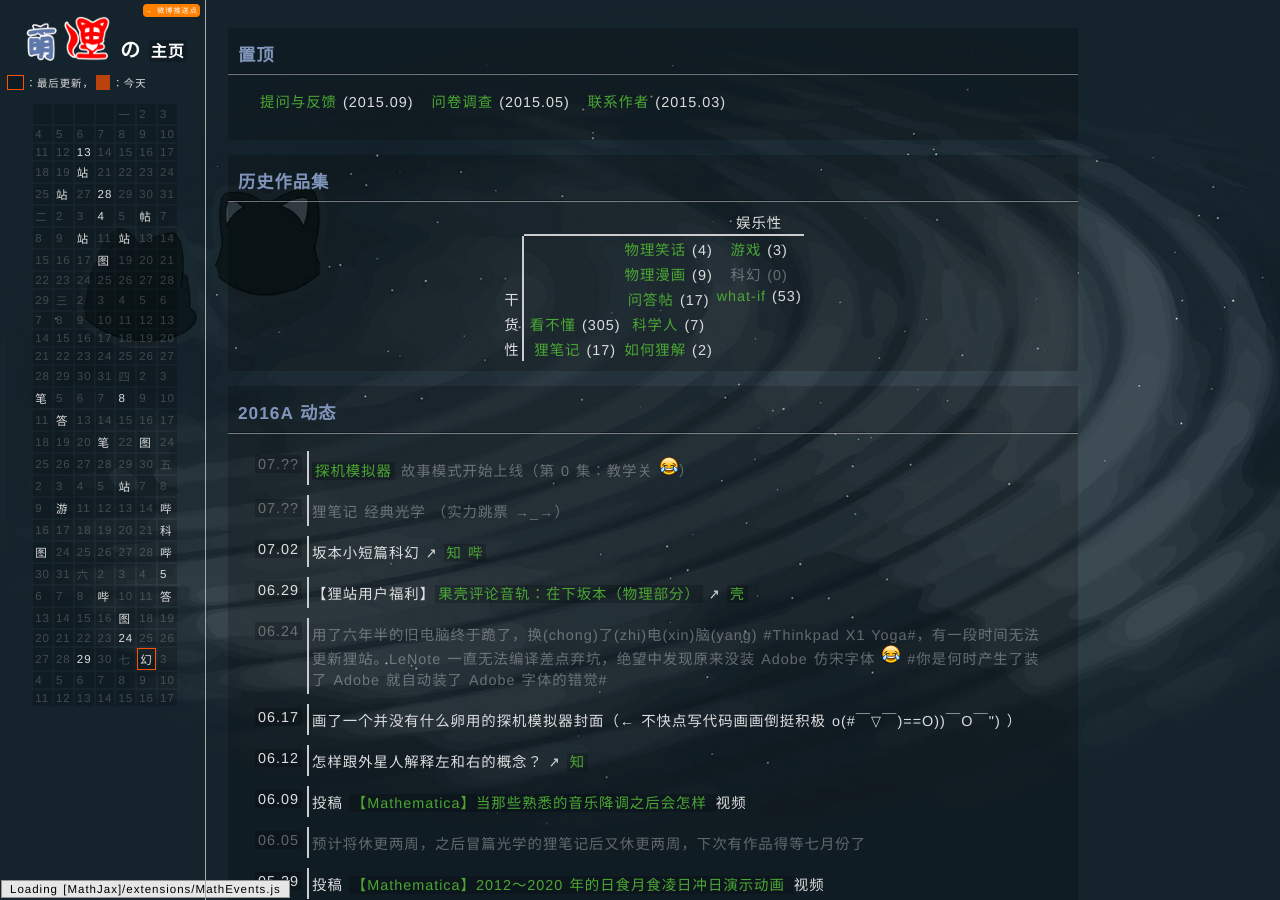
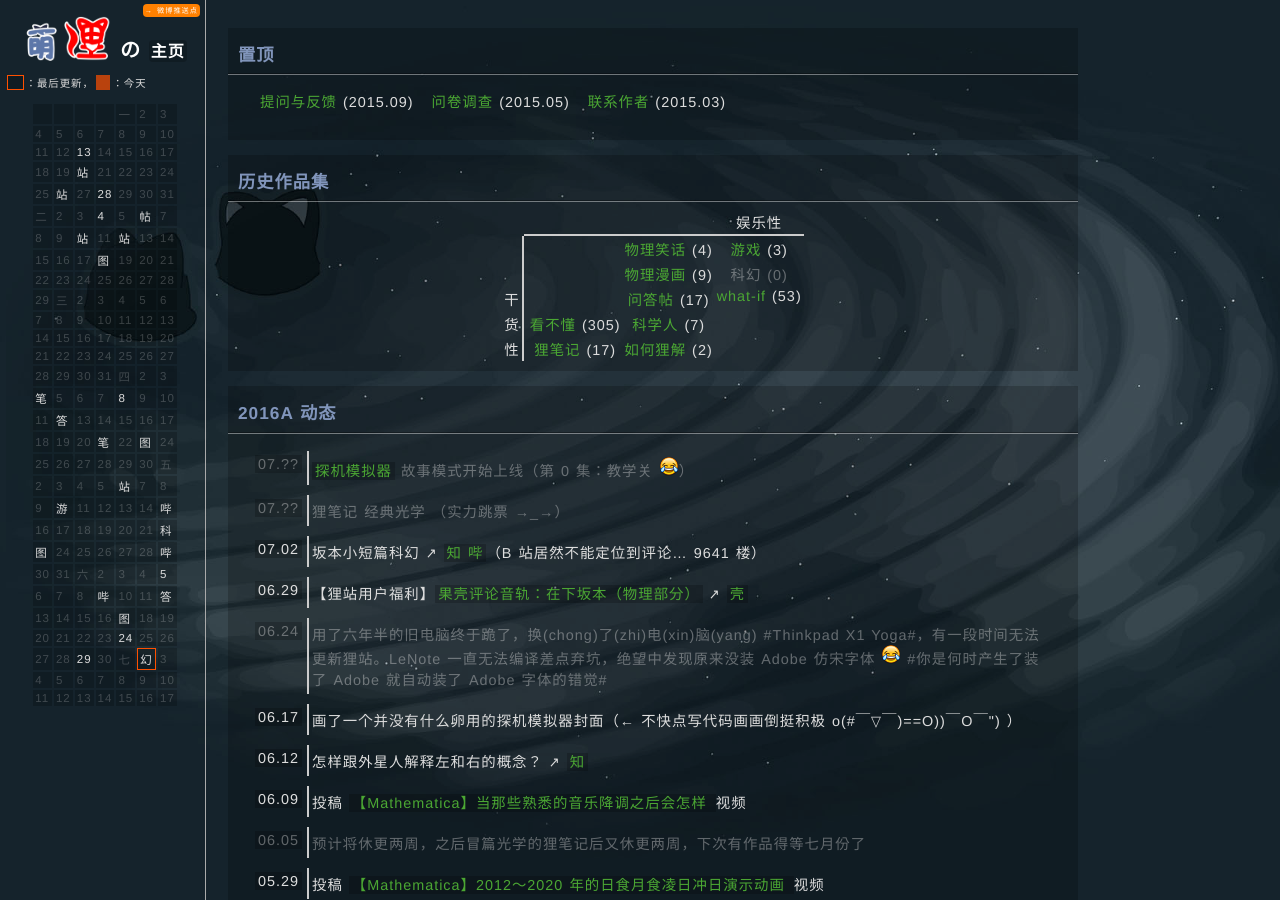
Before and after one commit to LePtC/LePtC.github.io, a Jekyll site: the page built from index.html, in a window 1280 px wide and 900 px high. Built offline with Jekyll 4.4.1, drawn with Linux system fonts in a browser that asks for light colours; Markdown is read by kramdown in place of the engine named in the settings; comment, search, counter and statistics services are not loaded.

Commit message:
update index

```diff
--- a/index.html
+++ b/index.html
@@ -412,7 +412,7 @@ title: LePtC
   </tr>
   <tr><td><a name="07.02">07.02</a></td>
     <td class="left">坂本小短篇科幻 ↗
-    <a href="https://www.zhihu.com/question/48042706/answer/108921720">知</a><a href="http://www.bilibili.com/video/av5154880/">哔</a></td>
+    <a href="https://www.zhihu.com/question/48042706/answer/108921720">知</a><a href="http://www.bilibili.com/video/av5154880/">哔</a>（B 站居然不能定位到评论… 9641 楼）</td>
   </tr>
   <tr><td><a name="06.29">06.29</a></td>
     <td class="left">【狸站用户福利】<a href="popsci/p160620/">果壳评论音轨：在下坂本（物理部分）</a> ↗
```
